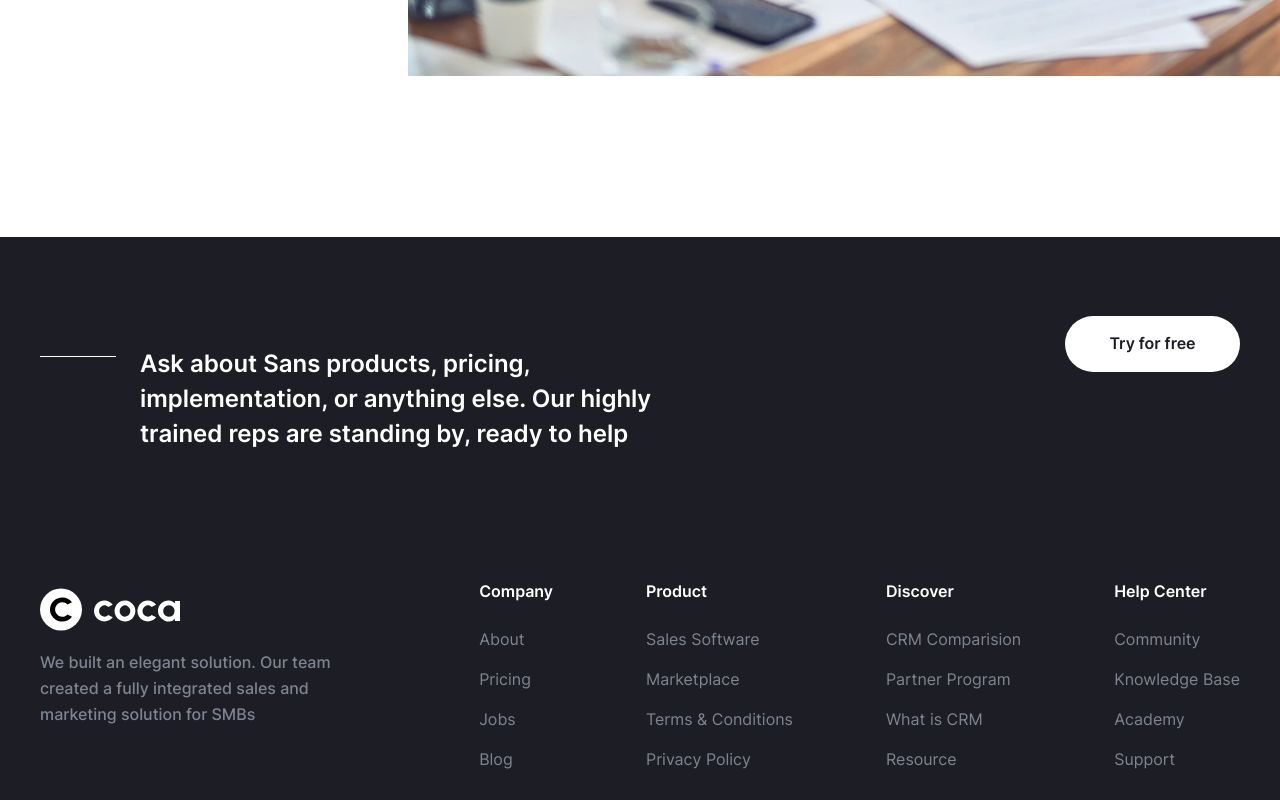
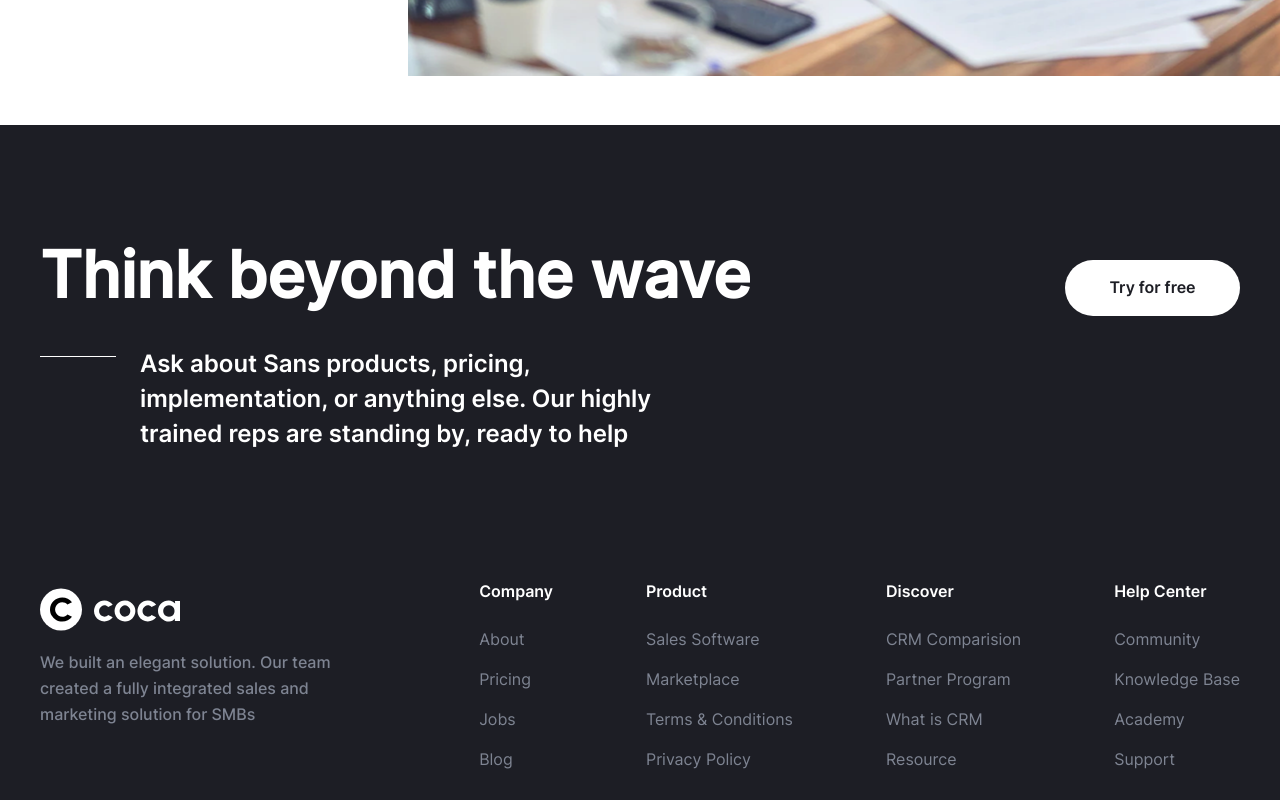
Before and after one commit to grigorevs/layout_perfect_pixel, a Next.js app: page /contact in a window 1280 px wide. Shown: the part 2360-3160 px from the top of the page. Built offline with nearby package versions, Linux system fonts and the light colour scheme.

Commit message:
fix: footer fixes

```diff
--- a/sections/Footer/index.styles.ts
+++ b/sections/Footer/index.styles.ts
@@ -10,12 +10,7 @@ export const FooterWrap = styled.div.withConfig({
   align-items: center;
   background-color: ${({ backgroundColor }) => backgroundColor === 'dark' && '#1D1E25'};
 
-  @media (max-width: 1200px) {
-    margin-top: 51px;
-  }
-
   @media (min-width: 1200px) {
-    margin-top: 112px;
     width: 100vw;
   }
 `;
@@ -76,21 +71,25 @@ export const LineImage = styled(Image)`
   }
 `;
 
-export const FooterTitle = styled.h1`
+export const FooterTitle = styled.h1.withConfig({
+  shouldForwardProp: (prop) => prop !== 'color',
+})<{ color: string }>`
+  color: ${({ color }) => (color === 'dark' ? '#FFFFFF' : '#1d1e25')};
   font-family: 'Inter-Medium';
-  color: #1d1e25;
   font-weight: 600;
   letter-spacing: 0;
 
   @media (max-width: 1200px) {
     font-size: 24px;
     line-height: 34px;
+    padding-top: 51px;
   }
 
   @media (min-width: 1200px) {
     font-size: 64px;
     line-height: 120%;
     width: 720px;
+    padding-top: 112px;
   }
 `;
 
--- a/sections/Footer/index.tsx
+++ b/sections/Footer/index.tsx
@@ -52,7 +52,7 @@ const Footer: React.FC<FooterProps> = ({ theme }) => {
 
       <FooterDescriptionWrap>
         <FooterDescriptionBlock>
-          <FooterTitle>Think beyond the wave</FooterTitle>
+          <FooterTitle color={theme}>Think beyond the wave</FooterTitle>
           <FooterDescription>
             <LineBlock color={theme} />
             <FooterText textColor={theme}>
```
